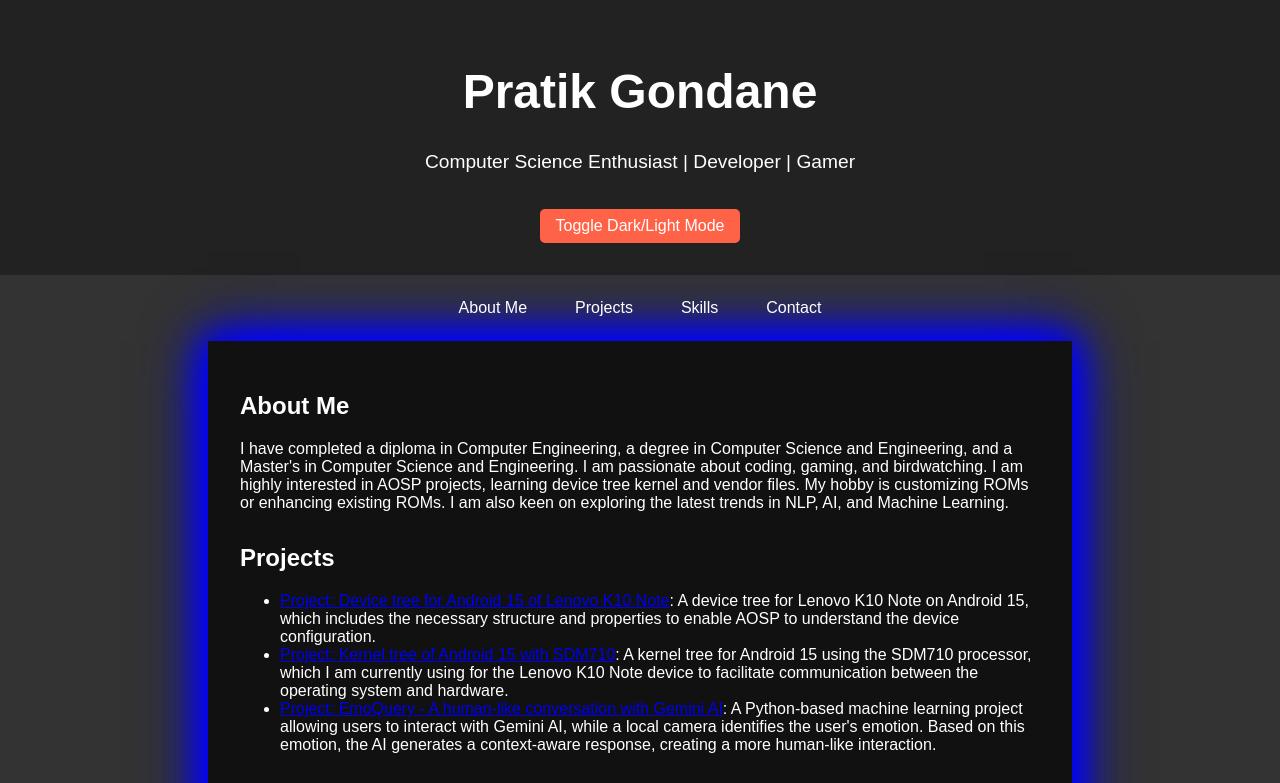
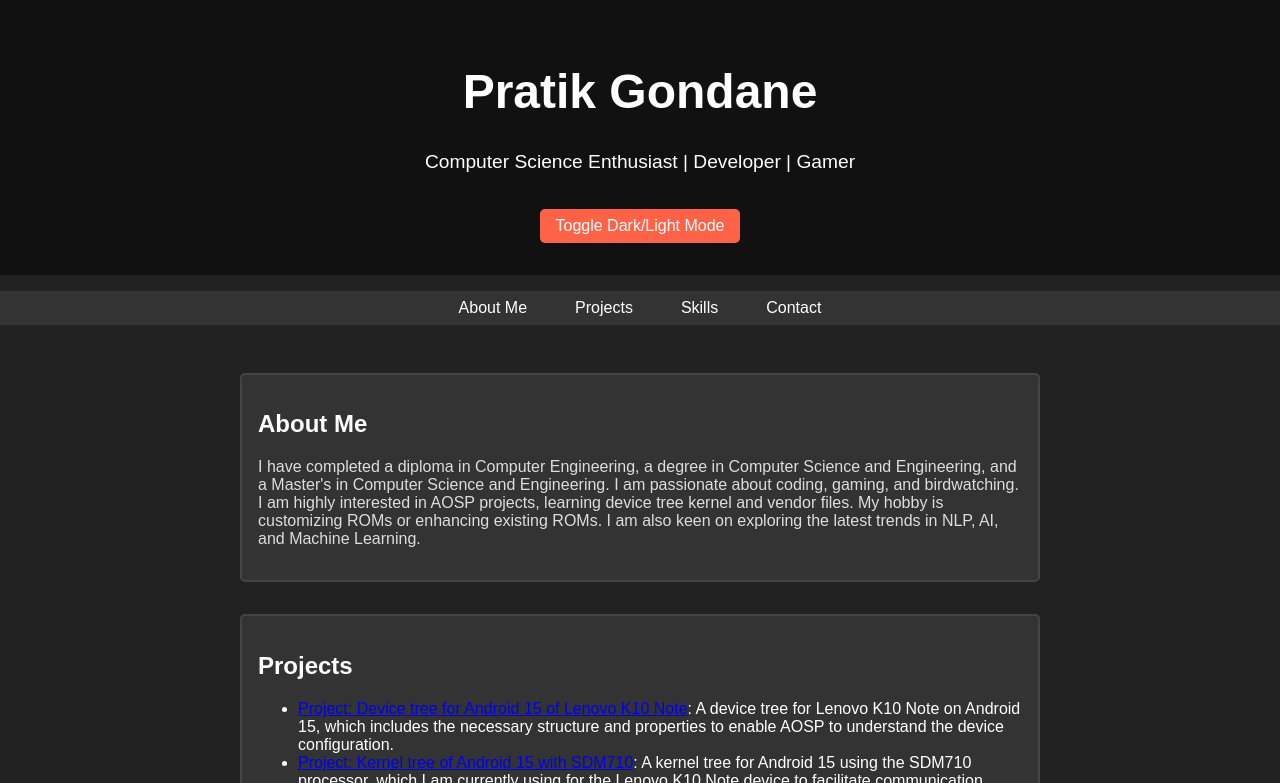
Before and after one commit to helllopratik/portfolio, a plain HTML site: page index.html in a window 1280 px wide. Both pictures are taken after a click on the button "Toggle Dark/Light Mode". Shown: the top 783 px of the page. Drawn offline with Linux system fonts and the light colour scheme.

Commit message:
Improved BG, fix Darkmode

```diff
--- a/index.html
+++ b/index.html
@@ -45,6 +45,7 @@
             <h2>Contact</h2>
             <p>Email: <a href="mailto:hellopratik@proton.me">hellopratik@proton.me</a></p>
             <p>GitHub: <a href="https://github.com/helllopratik" target="_blank">github.com/helllopratik</a></p>
+            <p>Instagram: <a href="https://instagram.com/hellopratik" target="_blank">instagram.com/hellopratik</a></p>
         </section>
     </main>
     <footer>
--- a/styles.css
+++ b/styles.css
@@ -75,6 +75,10 @@ main {
 section {
     margin-bottom: 2em;
     position: relative;
+    padding: 1em;
+    border: 2px solid #ddd;
+    border-radius: 5px;
+    transition: background-color 0.3s ease, border-color 0.3s ease;
 }
 
 /* Links and contact styles */
@@ -97,27 +101,40 @@ footer {
 
 /* Dark Mode styles */
 body.dark-mode {
-    background: #333;
+    background: #222;
     color: white;
 }
 
 body.dark-mode header {
-    background-color: #222;
+    background-color: #111;
 }
 
 body.dark-mode nav {
-    background-color: #222;
+    background-color: #111;
 }
 
 body.dark-mode footer {
-    background-color: #222;
+    background-color: #111;
 }
 
 body.dark-mode main {
     background-color: #222;
 }
 
-/* Background Animation: Anime Diamond-like effect */
+body.dark-mode section {
+    background-color: #333;
+    border-color: #444;
+}
+
+body.dark-mode section h2 {
+    color: #fff;
+}
+
+body.dark-mode section p {
+    color: #ddd;
+}
+
+/* Glowing effect from bottom */
 @keyframes gradientBG {
     0% {
         background-position: 0% 50%;
@@ -130,21 +147,7 @@ body.dark-mode main {
     }
 }
 
-a {
-    transition: color 0.3s ease;
-}
-
-a:hover {
-    color: #ff6347;
-}
-
 /* Dark Mode Glowing Effect from Bottom */
-body.dark-mode main {
-    background: #000;
-    animation: glowEffect 6s ease-in-out infinite;
-}
-
-/* Glowing effect animation */
 @keyframes glowEffect {
     0% {
         background: #000;
@@ -159,3 +162,12 @@ body.dark-mode main {
         box-shadow: 0 0 15px #00f, 0 0 30px #00f, 0 0 45px #00f;
     }
 }
+
+/* Additional Styles */
+a {
+    transition: color 0.3s ease;
+}
+
+a:hover {
+    color: #ff6347;
+}
```
